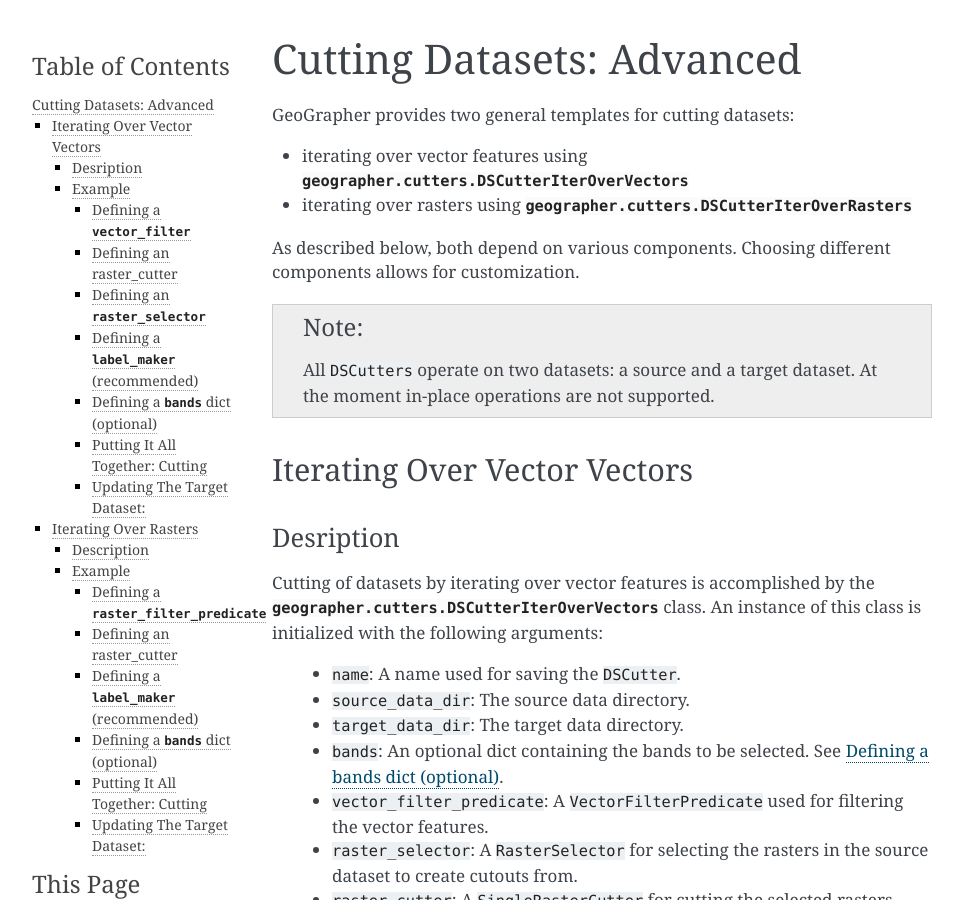
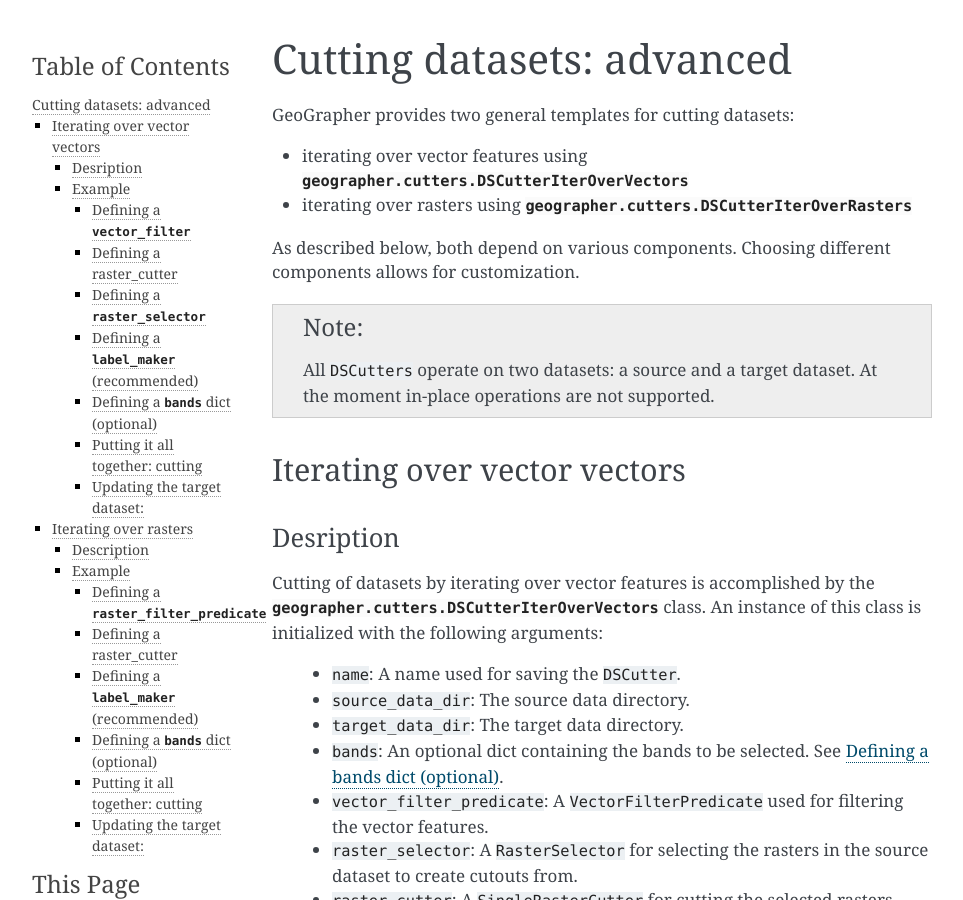
Before and after one commit to dida-do/GeoGrapher, a Sphinx documentation site: the page built from docs/source/advanced_cutting.rst, in a window 1280 px wide and 900 px high. Shown: the whole window, without its empty margins (148-1111 px from the left). Built offline with Sphinx 7.4.7, drawn with Linux system fonts in a browser that asks for light colours; pages that are not in the unit, such as notebooks, are missing from menus; some of the changed text lies outside the part shown.

Commit message:
Docs (#65)
* docs: change all titles to sentence case

```diff
--- a/docs/source/advanced_cutting.rst
+++ b/docs/source/advanced_cutting.rst
@@ -1,4 +1,4 @@
-Cutting Datasets: Advanced
+Cutting datasets: advanced
 ##########################
 
 GeoGrapher provides two general templates for cutting datasets:
@@ -16,7 +16,7 @@
     All ``DSCutters`` operate on two datasets: a source and a target dataset.
     At the moment in-place operations are not supported.
 
-Iterating Over Vector Vectors
+Iterating over vector vectors
 ++++++++++++++++++++++++++++++
 
 Desription
@@ -82,8 +82,8 @@
         mode='source_connector'
     )
 
-Defining an raster_cutter
-----------------------
+Defining a raster_cutter
+-------------------------
 
 To create cutouts around for each vector features, with the bounding boxes of the
 cutout chosen at random subject to the constraint that it contains the vector
@@ -100,8 +100,8 @@
 If a vector feature is too large to be contained in a cutout of size 512, a grid
 of several cutouts jointly containing the vector feature will be cut.
 
-Defining an ``raster_selector``
------------------------------
+Defining a ``raster_selector``
+------------------------------
 
 Suppose that for a vector feature you want to randomly select any two rasters in
 the source dataset containing the vector features. This can be achieved with::
@@ -148,7 +148,7 @@
 
 If ``bands`` is not given or a key is missing, all bands will be extracted.
 
-Putting It All Together: Cutting
+Putting it all together: cutting
 ---------------------------------
 
 ::
@@ -171,7 +171,7 @@
 After cutting, the ``DSCutterIterOverVectors`` will automatically be saved as
 ``target_connector.connector_dir / <name>.json``.
 
-Updating The Target Dataset:
+Updating the target dataset:
 ----------------------------
 
 To update the target dataset after the source dataset has grown, use the
@@ -188,7 +188,7 @@
     a json representation of custom classes you wrote yourself, you'll need to
     extend the symbol table using the optional `constructor_symbol_table` argument.
 
-Iterating Over Rasters
+Iterating over rasters
 ++++++++++++++++++++++
 
 Description
@@ -227,7 +227,7 @@
 ~~~~~~~
 
 Defining a ``raster_filter_predicate``
------------------------------------
+--------------------------------------
 
 Suppose you want to select rasters that
 
@@ -264,8 +264,8 @@
 
     my_raster_filter_predicate = MyRasterFilterPredicate()
 
-Defining an raster_cutter
-----------------------
+Defining a raster_cutter
+-------------------------
 
 Suppose you want to cut every selected raster to a grid of rasters.
 You can use the ``SingleRasterCutterToGrid``
@@ -292,7 +292,7 @@
 
 This is done as in the case of iterating over rasters, see :ref:`bands_dict1`.
 
-Putting It All Together: Cutting
+Putting it all together: cutting
 ---------------------------------
 
 ::
@@ -314,7 +314,7 @@
 After cutting, the ``DSCutterIterOverRasters`` will automatically be
 saved to ``target_connector.connector_dir / <name>.json``.
 
-Updating The Target Dataset:
+Updating the target dataset:
 ----------------------------
 
 Updating the target dataset after the source dataset has grown::
--- a/docs/source/basic_cutting.rst
+++ b/docs/source/basic_cutting.rst
@@ -1,4 +1,4 @@
-Cutting Datasets: Basic
+Cutting datasets: basic
 #######################
 
 The ``DSCutter`` classes are used for :term:`cutting` datasets.
@@ -13,7 +13,7 @@
 
 .. _cutting_every_raster_to_a_grid:
 
-Cutting Every Raster To A Grid of Rasters
+Cutting every raster to a grid of rasters
 =========================================
 
 To create a new dataset in ``target_data_dir`` from a source dataset in
--- a/docs/source/connector.rst
+++ b/docs/source/connector.rst
@@ -92,7 +92,7 @@
     connector.rasters_dir
     # (returns ``pathlib.Path`` to rasters, usually data_dir / 'rasters')
 
-Creating and loading Connectors
+Creating and loading connectors
 +++++++++++++++++++++++++++++++
 
 .. _from_scratch:
--- a/docs/source/conversion.rst
+++ b/docs/source/conversion.rst
@@ -5,7 +5,7 @@
 
     All converters operate on two datasets: a source and a target dataset. At the moment in place operations are not supported.
 
-Combining And/Or Removing Vector Vector Classes
+Combining/removing task vector classes
 ++++++++++++++++++++++++++++++++++++++++++++++++
 
 Assume your dataset has ``task_vector_classes`` given by
@@ -38,10 +38,10 @@
     )
     converter.update()
 
-Converting Vector Vector Class Types
+Converting task vector class types
 +++++++++++++++++++++++++++++++++++++
 
-Soft-Categorical To Categorical
+Soft-categorical to categorical
 ~~~~~~~~~~~~~~~~~~~~~~~~~~~~~~~
 
 Converting a dataset from soft-categorical to categorical vector features
--- a/docs/source/downloaders.rst
+++ b/docs/source/downloaders.rst
@@ -1,4 +1,4 @@
-Downloading Rasters
+Downloading rasters
 ###################
 
 To download rasters for vector features use ``RasterDownloaderForVectors``.
```
Also changed, not shown: other parts of docs/source/basic_cutting.rst (+1 -1 lines), docs/source/label_makers.rst (+10 -8 lines), 2 other files.
